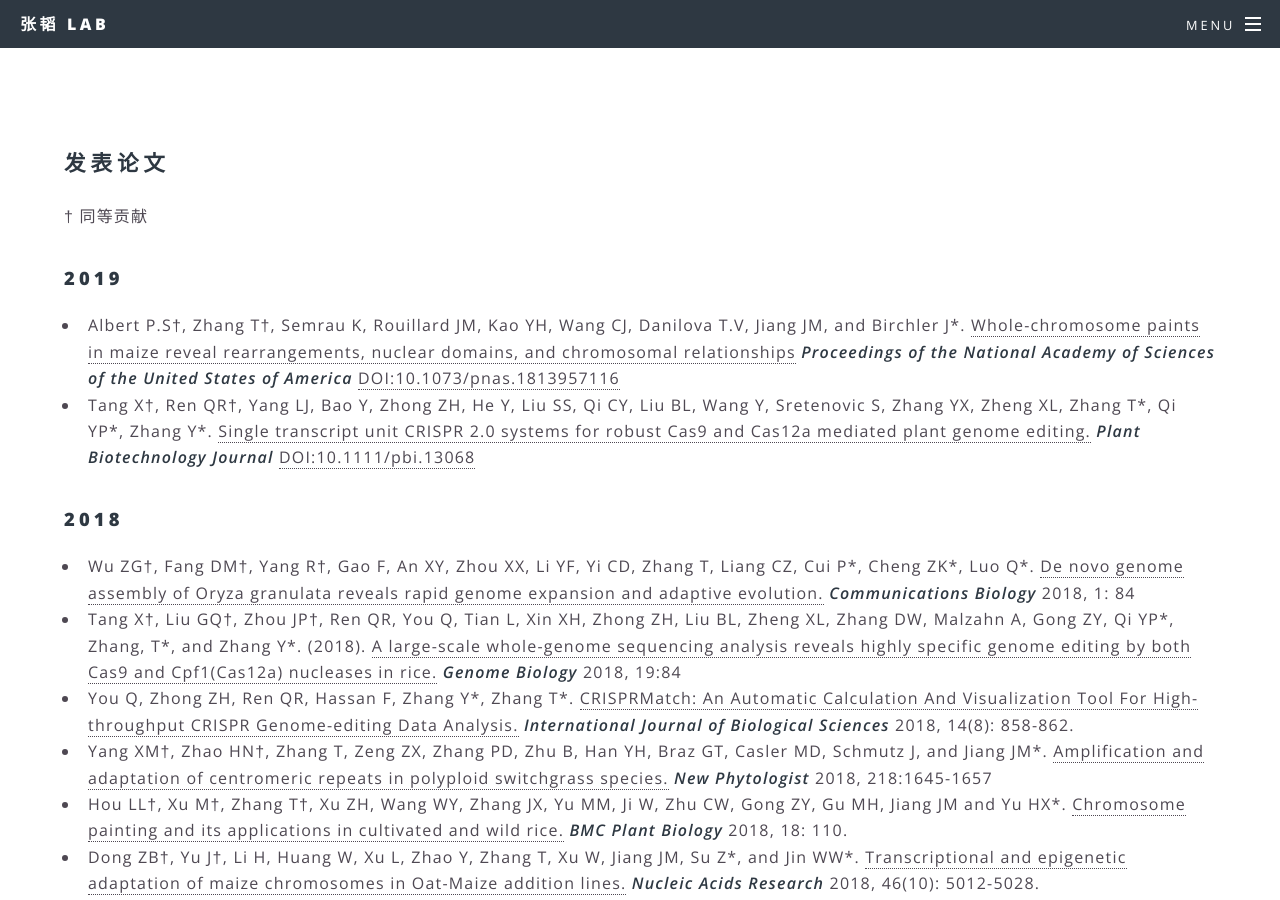
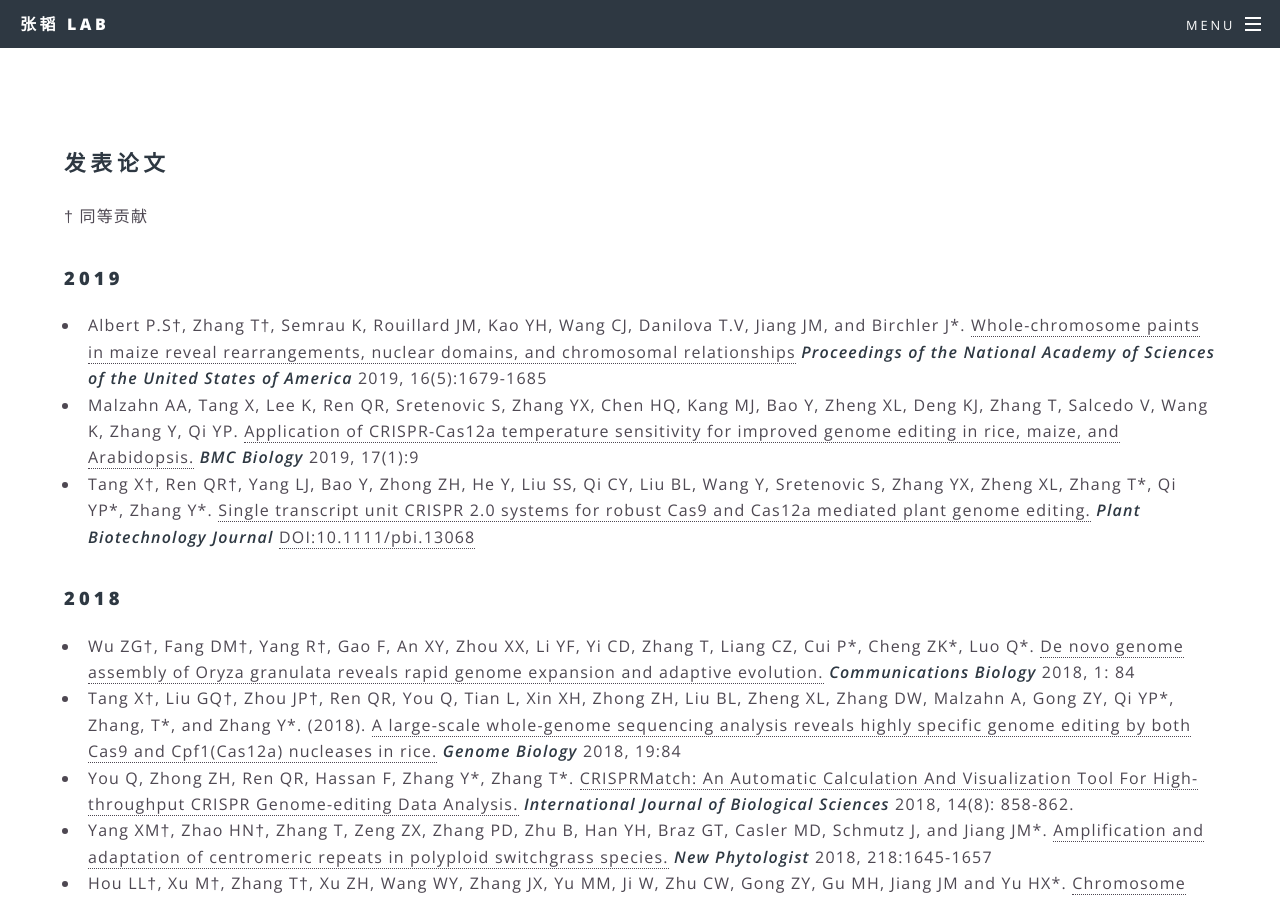
Before and after one commit to zhangtaolab/zhangtaolab.github.io, a Jekyll site: the page built from _pages/publication.md, in a window 1280 px wide and 900 px high. Built offline with Jekyll 4.4.1, drawn with Linux system fonts in a browser that asks for light colours.

Commit message:
add BMC biology update pnas

```diff
--- a/_pages/publication.md
+++ b/_pages/publication.md
@@ -6,7 +6,8 @@ title: 发表论文
 † 同等贡献
 
 ### 2019
-- Albert P.S†, Zhang T†, Semrau K, Rouillard JM, Kao YH, Wang CJ, Danilova T.V, Jiang JM, and Birchler J\*. [Whole-chromosome paints in maize reveal rearrangements, nuclear domains, and chromosomal relationships](https://www.pnas.org/content/early/2019/01/15/1813957116) _**Proceedings of the National Academy of Sciences of the United States of America**_ [DOI:10.1073/pnas.1813957116](https://doi.org/10.1073/pnas.1813957116)
+- Albert P.S†, Zhang T†, Semrau K, Rouillard JM, Kao YH, Wang CJ, Danilova T.V, Jiang JM, and Birchler J\*. [Whole-chromosome paints in maize reveal rearrangements, nuclear domains, and chromosomal relationships](https://www.pnas.org/content/116/5/1679) _**Proceedings of the National Academy of Sciences of the United States of America**_ 2019, 16(5):1679-1685
+- Malzahn AA, Tang X, Lee K, Ren QR, Sretenovic S, Zhang YX, Chen HQ, Kang MJ, Bao Y, Zheng XL, Deng KJ, Zhang T, Salcedo V, Wang K, Zhang Y, Qi YP. [Application of CRISPR-Cas12a temperature sensitivity for improved genome editing in rice, maize, and Arabidopsis.](https://rdcu.be/bjyiQ) _**BMC Biology**_ 2019, 17(1):9
 - Tang X†, Ren QR†, Yang LJ, Bao Y, Zhong ZH, He Y, Liu SS, Qi CY, Liu BL, Wang Y, Sretenovic S, Zhang YX, Zheng XL, Zhang T\*, Qi YP\*, Zhang Y\*. [Single transcript unit CRISPR 2.0 systems for robust Cas9 and Cas12a mediated plant genome editing.](https://onlinelibrary.wiley.com/doi/abs/10.1111/pbi.13068) _**Plant Biotechnology Journal**_ [DOI:10.1111/pbi.13068](https://doi.org/10.1111/pbi.13068)
 
 ### 2018
```
